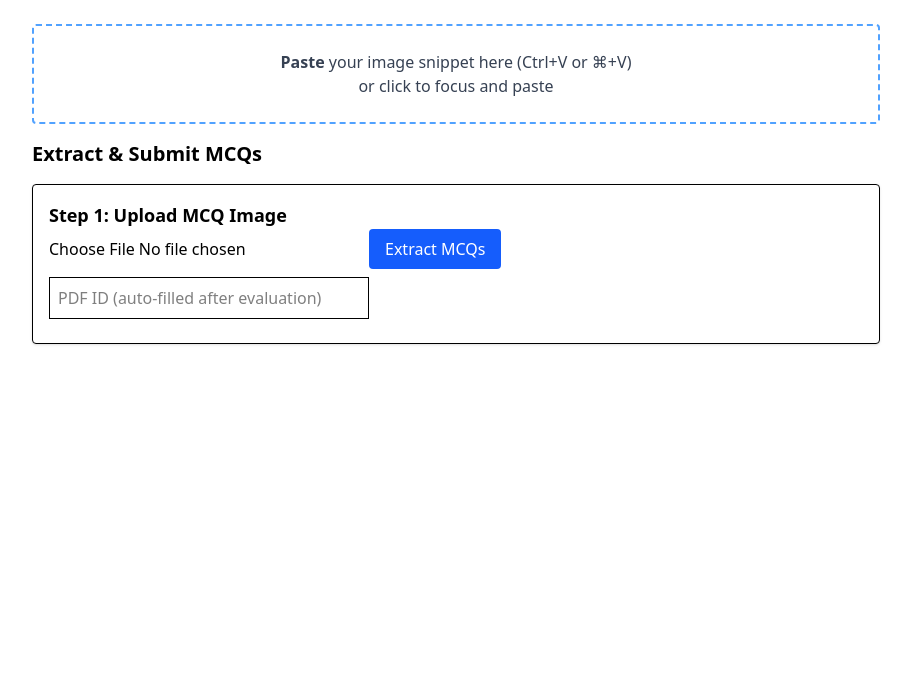
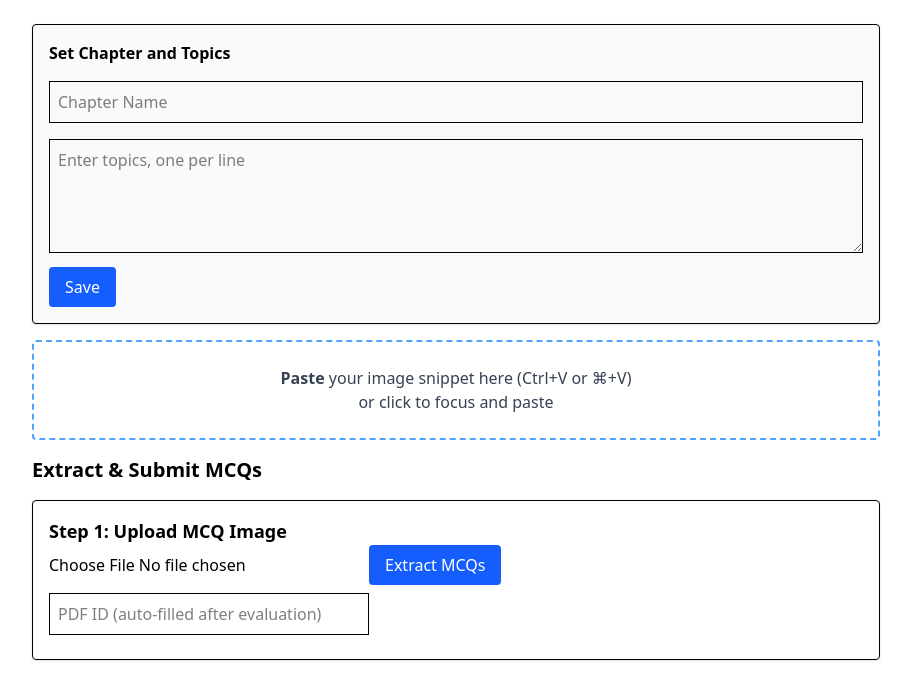
Before and after one commit to Code4Bharat1/neet720-superadmin, a Next.js app: page /imageExtracter in a window 1280 px wide. Shown: the top 700 px of the page, without its empty margins (184-1095 px from the left). Built offline with nearby package versions, Linux system fonts and the light colour scheme.

Commit message:
Add chapter and topics management with localStorage support in MCQ extraction

```diff
--- a/src/app/imageExtracter/page.jsx
+++ b/src/app/imageExtracter/page.jsx
@@ -1,6 +1,6 @@
 "use client";
 
-import React, { useState, useRef } from "react";
+import React, { useState, useRef, useEffect } from "react";
 import axios from "axios";
 
 // Updated parser for multiple MCQs, even with bold/numbering!
@@ -59,6 +59,36 @@ function parseMcqs(markdown) {
 }
 
 const Page = () => {
+  // Chapter and Topics logic with localStorage
+  const [chapter, setChapter] = useState(() => {
+    if (typeof window !== "undefined") {
+      return localStorage.getItem("mcq_chapter") || "";
+    }
+    return "";
+  });
+  const [topics, setTopics] = useState(() => {
+    if (typeof window !== "undefined") {
+      const t = localStorage.getItem("mcq_topics");
+      return t ? JSON.parse(t) : [];
+    }
+    return [];
+  });
+  const [showEdit, setShowEdit] = useState(() => {
+    if (typeof window !== "undefined") {
+      return !(localStorage.getItem("mcq_chapter") && localStorage.getItem("mcq_topics"));
+    }
+    return true;
+  });
+  const [topicInput, setTopicInput] = useState(() => {
+    if (typeof window !== "undefined") {
+      const t = localStorage.getItem("mcq_topics");
+      if (t) {
+        return JSON.parse(t).join("\n");
+      }
+    }
+    return "";
+  });
+
   // MCQ extraction
   const pasteBoxRef = useRef(null);
   const [mcqImage, setMcqImage] = useState(null);
@@ -67,8 +97,13 @@ const Page = () => {
   const [extractedQuestions, setExtractedQuestions] = useState([]);
   const [pdfId, setPdfId] = useState("");
 
+  // Set topicInput if topics change externally
+  useEffect(() => {
+    if (topics.length > 0) setTopicInput(topics.join("\n"));
+  }, [topics]);
+
+  // Handle paste for images
   const handlePasteImage = (e) => {
-    // Check clipboard items for image
     const items = e.clipboardData.items;
     for (let i = 0; i < items.length; i++) {
       if (items[i].type.indexOf("image") !== -1) {
@@ -144,6 +179,13 @@ const Page = () => {
 
   // Evaluate
   const handleEvaluateDifficulty = async (idx) => {
+    // Block if chapter/topics not set
+    if (!chapter || topics.length === 0) {
+      alert("Please set chapter name and topics first.");
+      setShowEdit(true);
+      return;
+    }
+
     setExtractedQuestions((prev) => {
       const arr = [...prev];
       arr[idx].evaluating = true;
@@ -165,7 +207,8 @@ const Page = () => {
         "http://localhost:5000/api/assess-difficulty",
         {
           mcq: mcqText,
-          chapter: "",
+          chapter: chapter,
+          topics: topics,
         }
       );
       const { difficulty, answer, explanation, topic, topic_id } = res.data;
@@ -234,6 +277,72 @@ const Page = () => {
 
   return (
     <div className="p-6 max-w-4xl mx-auto space-y-6">
+      {/* Chapter/Topics section */}
+      <div className="border p-4 rounded shadow mb-4 bg-gray-50">
+        {showEdit ? (
+          <div>
+            <h2 className="font-semibold mb-2">Set Chapter and Topics</h2>
+            <input
+              className="border p-2 w-full my-2"
+              placeholder="Chapter Name"
+              value={chapter}
+              onChange={(e) => setChapter(e.target.value)}
+            />
+            <textarea
+              className="border p-2 w-full my-2"
+              placeholder="Enter topics, one per line"
+              value={topicInput}
+              onChange={(e) => setTopicInput(e.target.value)}
+              rows={4}
+            />
+            <button
+              className="bg-blue-600 text-white px-4 py-2 rounded"
+              onClick={() => {
+                const topicsArr = topicInput
+                  .split("\n")
+                  .map((t) => t.trim())
+                  .filter(Boolean);
+                setTopics(topicsArr);
+                setShowEdit(false);
+                localStorage.setItem("mcq_chapter", chapter);
+                localStorage.setItem("mcq_topics", JSON.stringify(topicsArr));
+              }}
+              disabled={!chapter || !topicInput.trim()}
+            >
+              Save
+            </button>
+          </div>
+        ) : (
+          <div className="flex flex-col md:flex-row md:items-center justify-between gap-4">
+            <div>
+              <div>
+                <span className="font-semibold">Chapter:</span> {chapter}
+              </div>
+              <div>
+                <span className="font-semibold">Topics:</span>{" "}
+                {topics.map((t) => (
+                  <span
+                    key={t}
+                    className="inline-block bg-blue-200 text-blue-800 px-2 py-1 m-1 rounded text-sm"
+                  >
+                    {t}
+                  </span>
+                ))}
+              </div>
+            </div>
+            <button
+              className="bg-gray-600 text-white px-3 py-2 rounded"
+              onClick={() => {
+                setShowEdit(true);
+                setTopicInput(topics.join("\n"));
+              }}
+            >
+              Edit Chapter/Topics
+            </button>
+          </div>
+        )}
+      </div>
+
       <div
         ref={pasteBoxRef}
         tabIndex={0}
```
